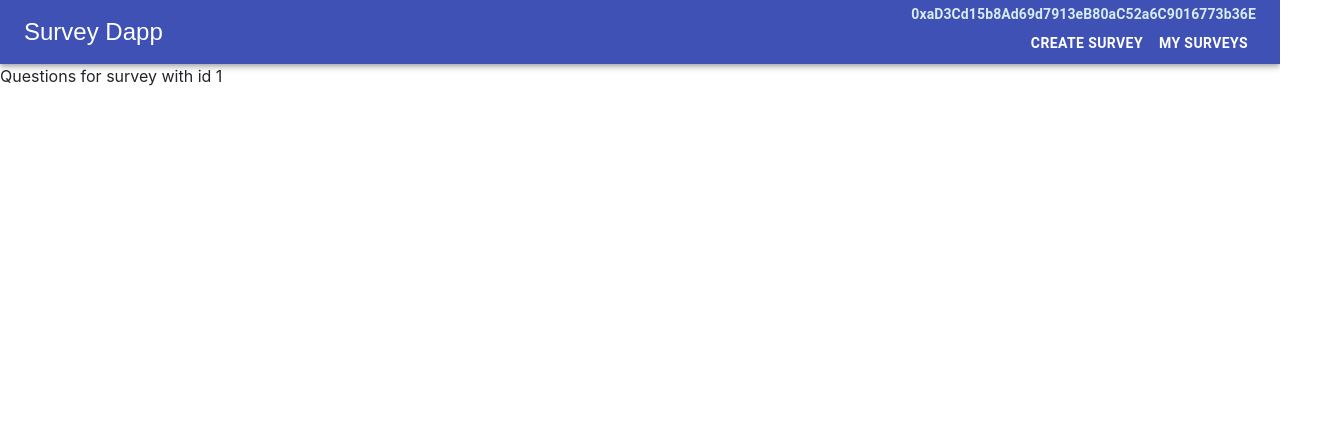
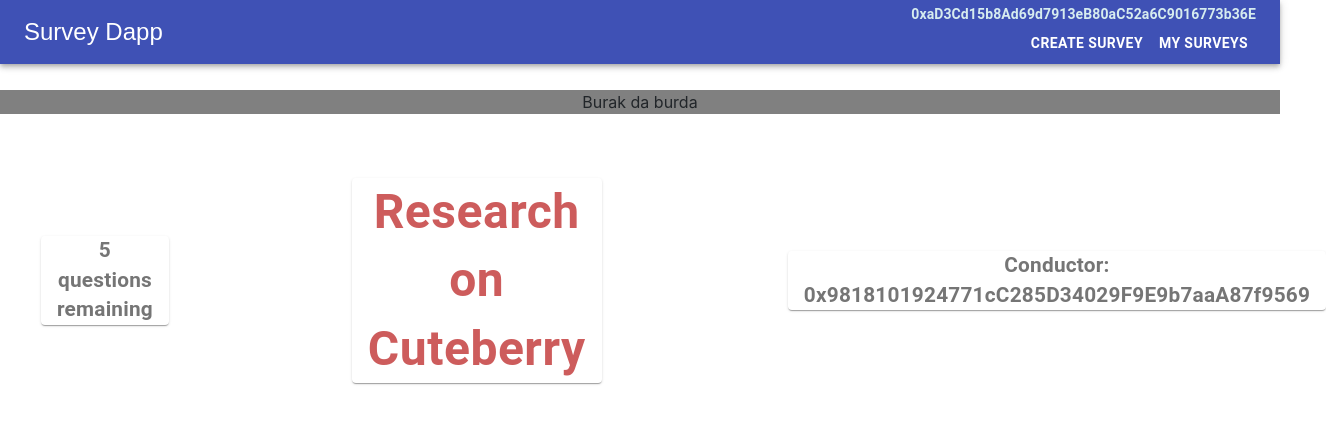
Before and after one commit to canberkkeles/survey_reward, a React (Create React App) app: page /fill/survey/1 in a window 1280 px wide. Shown: the top 424 px of the page, 1326 px wide, since content can reach past the window. Built offline with nearby package versions, Linux system fonts and the light colour scheme; a web font is replaced by a local one.

Commit message:
Survey page prototype added

```diff
--- a/src/components/App.js
+++ b/src/components/App.js
@@ -2,7 +2,7 @@ import React from "react";
 import "./App.css";
 import Main from "./Main";
 import { BrowserRouter as Router, Switch, Route } from "react-router-dom";
-import SurveyQuestion from "./Surveys/SurveyQuestion";
+import SurveyQuestion from "./SurveyAnswering/SurveyQuestion";
 function App() {
   const accountAddress = "0xaD3Cd15b8Ad69d7913eB80aC52a6C9016773b36E";
   const appName = "Survey Dapp";
--- /dev/null
+++ b/src/components/SurveyAnswering/AnswerProgress.js
@@ -0,0 +1,16 @@
+import React from "react";
+const AnswerProgress = () => {
+  return (
+    <div
+      style={{
+        width: "100%",
+        backgroundColor: "gray",
+        textAlign: "center",
+        marginTop: "2%",
+      }}
+    >
+      Burak da burda
+    </div>
+  );
+};
+export default AnswerProgress;
--- /dev/null
+++ b/src/components/SurveyAnswering/SurveyAnswering.css
@@ -0,0 +1,64 @@
+.header {
+  flex-grow: 1;
+  display: grid;
+  grid-template-columns: repeat(3, 200fr);
+  column-gap: 15%;
+  margin-left: 3%;
+  margin-right: 3%;
+  margin-top: 5%;
+  align-items: center;
+}
+.header__questions {
+  text-align: center;
+  margin: 0% 2%;
+  color: rgba(0, 0, 0, 0.54);
+  padding: 0 1rem;
+  width: fit-content;
+  height: auto;
+  float: left;
+  border-radius: 4px;
+  box-shadow: 0px 2px 1px -1px rgb(0 0 0 / 20%),
+    0px 1px 1px 0px rgb(0 0 0 / 14%), 0px 1px 3px 0px rgb(0 0 0 / 12%);
+  font-size: 1.3rem;
+  font-family: "Roboto", "Helvetica", "Arial", sans-serif;
+  font-weight: bold;
+  line-height: 1.43;
+  letter-spacing: 0.01071em;
+  position: relative;
+}
+.header__title {
+  text-align: center;
+  margin: 0% 2%;
+  color: indianred;
+  padding: 0 1rem;
+  width: fit-content;
+  height: auto;
+  float: left;
+  border-radius: 4px;
+  box-shadow: 0px 2px 1px -1px rgb(0 0 0 / 20%),
+    0px 1px 1px 0px rgb(0 0 0 / 14%), 0px 1px 3px 0px rgb(0 0 0 / 12%);
+  font-size: 3rem;
+  font-family: "Roboto", "Helvetica", "Arial", sans-serif;
+  font-weight: bold;
+  line-height: 1.43;
+  letter-spacing: 0.01071em;
+  position: relative;
+}
+.header__conductor {
+  text-align: center;
+  margin: 0% 2%;
+  color: rgba(0, 0, 0, 0.54);
+  padding: 0 1rem;
+  width: fit-content;
+  height: auto;
+  float: left;
+  border-radius: 4px;
+  box-shadow: 0px 2px 1px -1px rgb(0 0 0 / 20%),
+    0px 1px 1px 0px rgb(0 0 0 / 14%), 0px 1px 3px 0px rgb(0 0 0 / 12%);
+  font-size: 1.3rem;
+  font-family: "Roboto", "Helvetica", "Arial", sans-serif;
+  font-weight: bold;
+  line-height: 1.43;
+  letter-spacing: 0.01071em;
+  position: relative;
+}
--- /dev/null
+++ b/src/components/SurveyAnswering/SurveyHeader.js
@@ -0,0 +1,14 @@
+import React from "react";
+import "./SurveyAnswering.css";
+
+const SurveyHeader = () => {
+  const surveyConductor = "0x9818101924771cC285D34029F9E9b7aaA87f9569";
+  return (
+    <div className="header">
+      <div className="header__questions">5 questions remaining</div>
+      <div className="header__title">Research on Cuteberry</div>
+      <div className="header__conductor">Conductor: {surveyConductor}</div>
+    </div>
+  );
+};
+export default SurveyHeader;
--- a/src/components/Surveys/SurveyQuestion.js
+++ b/src/components/SurveyAnswering/SurveyQuestion.js
@@ -1,6 +1,8 @@
 import React from "react";
 import Navbar from "../UI/Navbar";
+import AnswerProgress from "./AnswerProgress";
 import { useParams } from "react-router-dom";
+import SurveyHeader from "./SurveyHeader";
 const SurveyQuestion = (props) => {
   const { id } = useParams();
   const accountAddress = props.accountAddress;
@@ -8,7 +10,8 @@ const SurveyQuestion = (props) => {
   return (
     <div>
       <Navbar accountAddress={accountAddress} appName={appName} />
-      <p>Questions for survey with id {id} </p>
+      <AnswerProgress />
+      <SurveyHeader />
     </div>
   );
 };
--- a/src/components/Surveys/SurveyCardItems.js
+++ b/src/components/Surveys/SurveyCardItems.js
@@ -12,6 +12,7 @@ const useStyles = makeStyles((theme) => ({
     marginRight: "10%",
     marginTop: "2%",
     gridRowGap: "5%",
+    alignItems: "center",
   },
 }));
 
```
